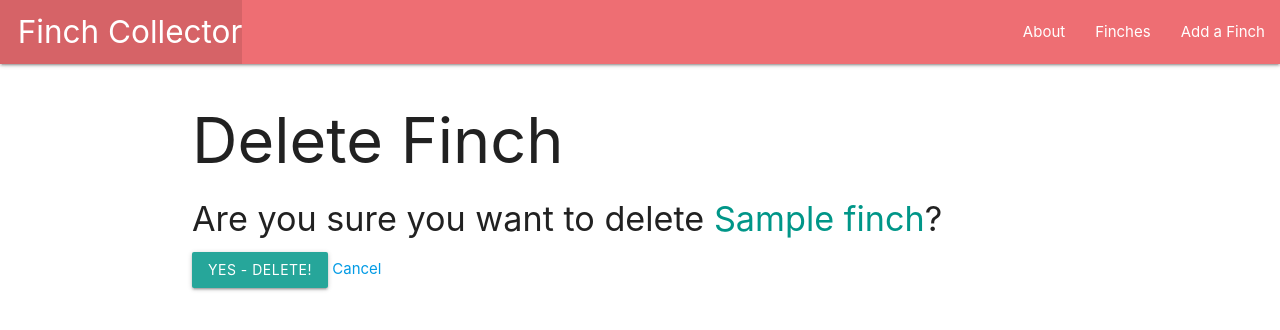
After one commit to spenserg92/Finch-Collector, a Django app: page /finches/1/delete/ in a window 1280 px wide. The commit adds this page. Shown: the top 330 px of the page. Run offline with Django 4.2, Linux system fonts and the light colour scheme; tables that the repository leaves empty hold one stand-in row (values such as "Sample post").

Commit message:
adds update and delete functionality

```diff
--- a/main_app/templates/finches/detail.html
+++ b/main_app/templates/finches/detail.html
@@ -8,6 +8,10 @@
         <p>Classification: {{ finch.classification }}</p>
         <p>Region: {{finch.region}}</p>
     </div>
+    <div class="card-action">
+        <a href="{% url 'finches_update' finch.id %}">Edit</a>
+        <a href="{% url 'finches_delete' finch.id %}">Delete</a>
+    </div>
 
 
 {% endblock %}
--- /dev/null
+++ b/main_app/templates/main_app/finch_confirm_delete.html
@@ -0,0 +1,13 @@
+{% extends 'base.html' %}
+
+{% block content %}
+    <h1>Delete Finch</h1>
+
+    <h4>Are you sure you want to delete <span class="teal-text">{{ object.name }}</span>?</h4>
+
+    <form action="" method="POST">
+        {% csrf_token %}
+        <input type="submit" value="Yes - Delete!" class="btn">
+        <a href="{% url 'detail' finch.id %}">Cancel</a>
+    </form>
+{% endblock %}
--- a/main_app/urls.py
+++ b/main_app/urls.py
@@ -7,4 +7,6 @@ urlpatterns = [
     path('finches/', views.finches_index, name='index',),
     path('finches/<int:finch_id>', views.finches_detail, name='detail'),
     path('finches/create/', views.FinchCreate.as_view(), name="finches_create"),
+    path('finches/<int:pk>/update/', views.FinchUpdate.as_view(), name='finches_update'),
+    path('finches/<int:pk>/delete/', views.FinchDelete.as_view(), name='finches_delete')
 ]
--- a/main_app/views.py
+++ b/main_app/views.py
@@ -1,5 +1,5 @@
 from django.shortcuts import render
-from django.views.generic.edit import CreateView
+from django.views.generic.edit import CreateView, UpdateView, DeleteView
 from . models import Finch
 
 # Create your views here.
@@ -33,3 +33,11 @@ class FinchCreate(CreateView):
     model = Finch
     fields = '__all__'
     success_url = '/finches'
+
+class FinchUpdate(UpdateView):
+    model = Finch
+    fields = ['species', 'classification', 'region']
+
+class FinchDelete(DeleteView):
+    model = Finch
+    success_url = '/finches'
```
Also changed, not shown: main_app/templates/main_app/finch_form.html (+6 -1 lines).
